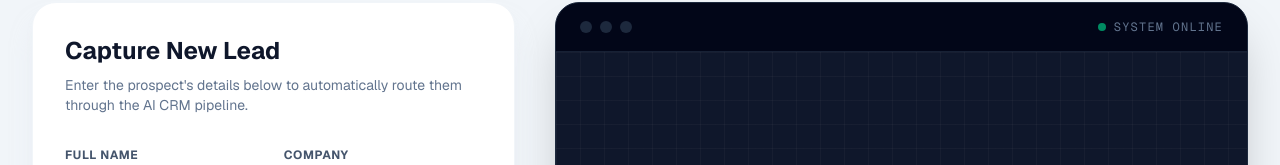
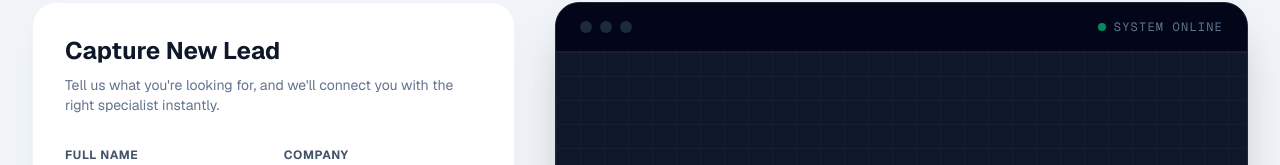
Before and after one commit to sulisumenpeter/clientbridge-crm, a Next.js app: page / in a window 1280 px wide. Shown: the part 141-306 px from the top of the page. Built offline with nearby package versions, Linux system fonts and the light colour scheme.

Commit message:
Update page.tsx

```diff
--- a/app/page.tsx
+++ b/app/page.tsx
@@ -86,7 +86,7 @@ export default function Home() {
           <div className="lg:col-span-5 bg-white rounded-3xl shadow-xl shadow-slate-200/50 border border-slate-100 p-8 transition-all hover:shadow-2xl">
             <div className="mb-8">
               <h2 className="text-2xl font-bold text-slate-900">Capture New Lead</h2>
-              <p className="text-slate-500 text-sm mt-2">Enter the prospect's details below to automatically route them through the AI CRM pipeline.</p>
+              <p className="text-slate-500 text-sm mt-2">Tell us what you're looking for, and we'll connect you with the right specialist instantly.</p>
             </div>
 
             <form onSubmit={handleSubmit} className="space-y-6">
```
